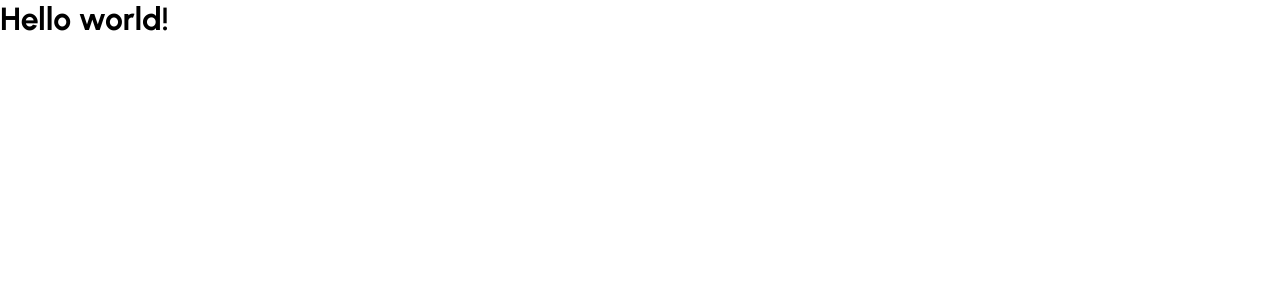
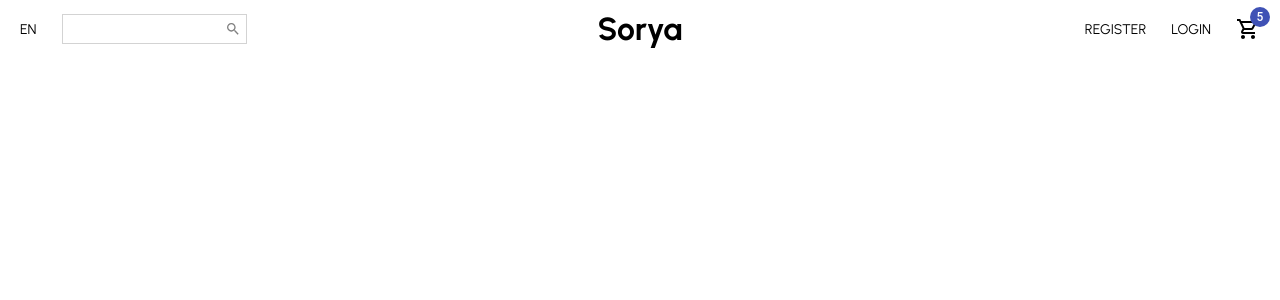
Before and after one commit to khaledAIVR/Sorya-ecom, a React (Create React App) app: page / in a window 1280 px wide. Shown: the top 300 px of the page. Built offline with nearby package versions, Linux system fonts and the light colour scheme.

Commit message:
Added Navbar UI

```diff
--- a/package.json
+++ b/package.json
@@ -11,7 +11,7 @@
     "react": "^17.0.2",
     "react-dom": "^17.0.2",
     "react-scripts": "4.0.3",
-    "styled-components": "^5.3.1",
+    "styled-components": "^5.3.3",
     "web-vitals": "^1.0.1"
   },
   "scripts": {
--- a/src/App.jsx
+++ b/src/App.jsx
@@ -1,5 +1,8 @@
+import { Navbar } from "./components/Navbar";
+import { Home } from "./pages/Home";
+
 const App = () => {
-  return <h1>Hello world!</h1>;
+  return <Navbar />;
 };
 
 export default App;
--- /dev/null
+++ b/src/components/Navbar.jsx
@@ -0,0 +1,83 @@
+import { Search, ShoppingCartOutlined } from "@material-ui/icons";
+import { Badge } from "@material-ui/core";
+import React from "react";
+import styled from "styled-components";
+
+const Container = styled.div`
+  height: 60px;
+  background-color: white;
+`;
+
+const Wrapper = styled.div`
+  padding: 10px 20px;
+  display: flex;
+  justify-content: space-between;
+  align-items: center;
+`;
+const Left = styled.div`
+  flex: 1;
+  display: flex;
+  align-items: center;
+`;
+const Center = styled.div`
+  flex: 1;
+  text-align: center;
+`;
+const Right = styled.div`
+  flex: 1;
+  display: flex;
+  align-items: center;
+  justify-content: flex-end;
+`;
+
+const Language = styled.span`
+  font-size: 14px;
+  cursor: pointer;
+`;
+
+const Input = styled.input`
+  border: none;
+  outline: none;
+`;
+const SearchContainer = styled.div`
+  border: 1px solid lightgray;
+  display: flex;
+  align-items: center;
+  margin-left: 25px;
+  padding: 5px;
+`;
+
+const MenuItem = styled.div`
+  font-size: 14px;
+  cursor: pointer;
+  margin-left: 25px;
+`;
+
+const Logo = styled.h1``;
+export const Navbar = () => {
+  return (
+    <Container>
+      <Wrapper>
+        <Left>
+          <Language>EN</Language>
+          <SearchContainer>
+            <Input />
+            <Search style={{ color: "gray", fontSize: 16 }} />
+          </SearchContainer>
+        </Left>
+        <Center>
+          <Logo>Sorya</Logo>
+        </Center>
+        <Right>
+          <MenuItem>REGISTER</MenuItem>
+          <MenuItem>LOGIN</MenuItem>
+          <MenuItem>
+            <Badge badgeContent={5} color="primary">
+              <ShoppingCartOutlined />
+            </Badge>
+          </MenuItem>
+        </Right>
+      </Wrapper>
+    </Container>
+  );
+};
--- /dev/null
+++ b/src/pages/Home.jsx
@@ -0,0 +1,5 @@
+import React from "react";
+
+export const Home = () => {
+  return <div>Hello</div>;
+};
```
Also changed, not shown: 1 other file (tests, documents, lock files or other folders).
